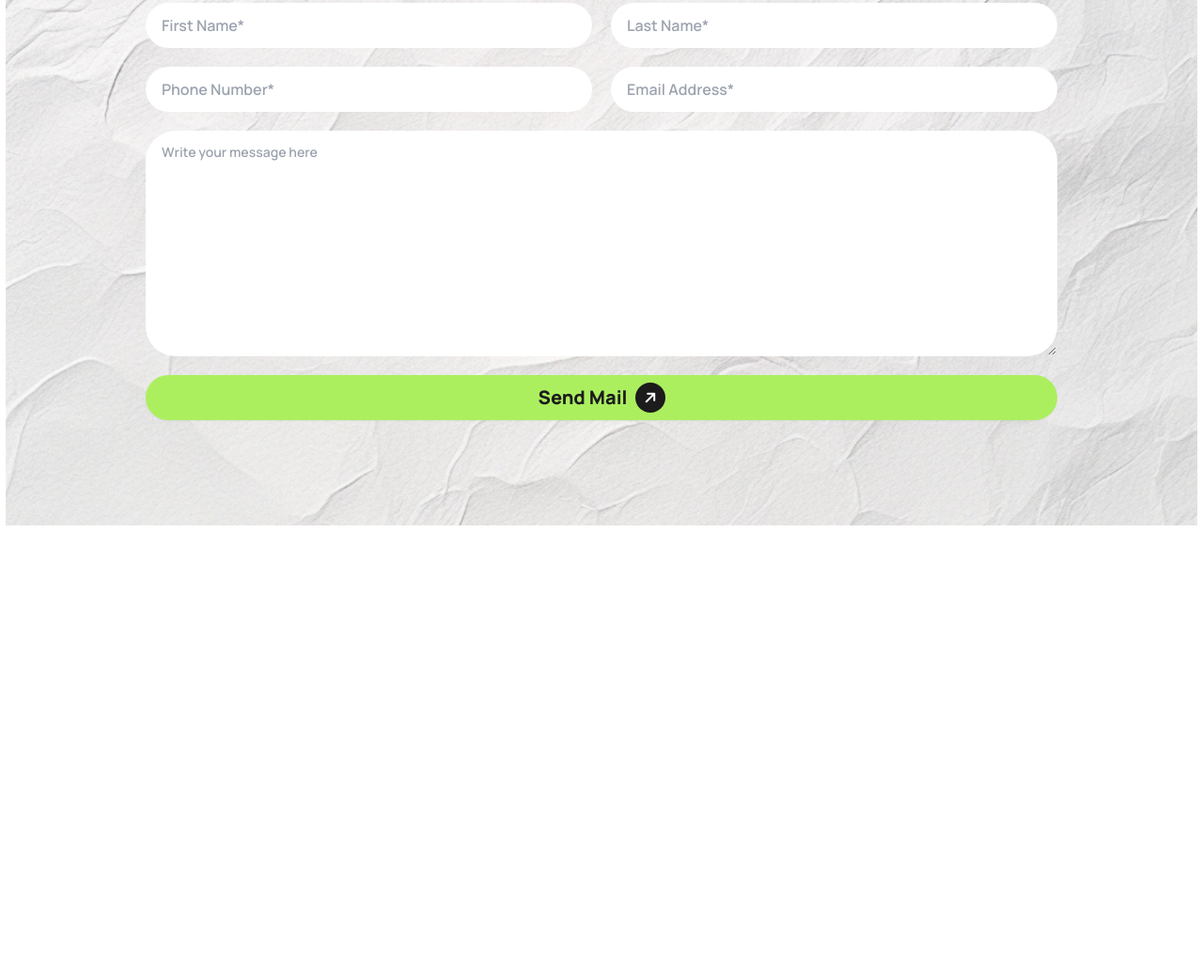
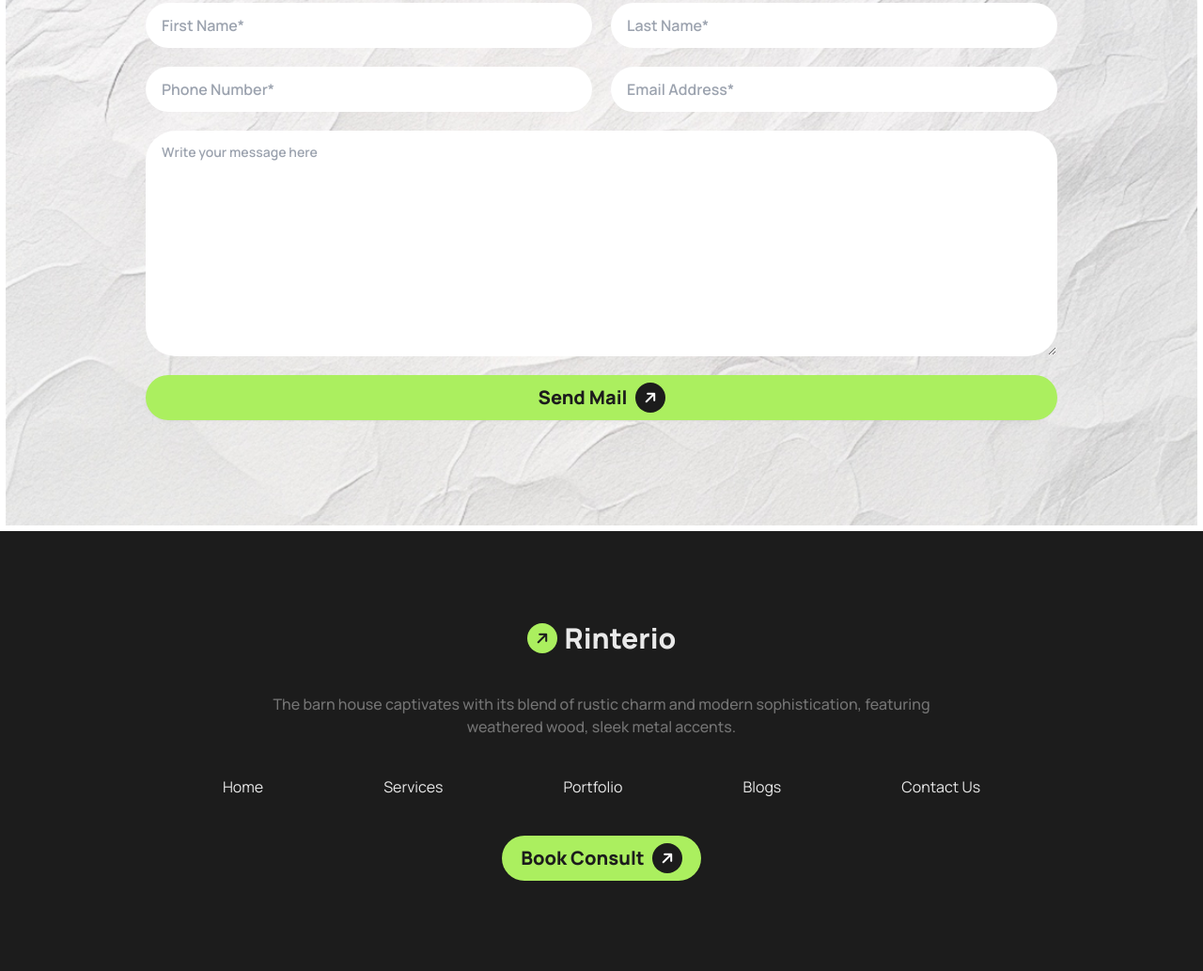
Before and after one commit to surayaahlam/interior-website-tailwind-assignment-3-ph, a plain HTML site: page index.html in a window 1280 px wide. Shown: the part 2563-3596 px from the top of the page at 94% size. Before the commit the page ends 3128 px from the top, so only its background shows below. Drawn offline with nearby package versions, Linux system fonts and the light colour scheme.

Commit message:
footer section added

```diff
--- a/index.html
+++ b/index.html
@@ -25,7 +25,8 @@
                     primary: 'rgb(33, 33, 33)',
                     secondary: 'rgb(73, 73, 73)',
                     tertiary: 'rgb(115, 115, 115)',
-                    quaternary: 'rgb(28, 28, 28) ',quinary: 'rgb(233, 233, 233)',
+                    quaternary: 'rgb(28, 28, 28) ',
+                    quinary: 'rgb(233, 233, 233)',
                     body: 'rgb(244, 244, 244)',
                     body_neutral: 'rgb(248, 248, 248)',
                     basic: 'rgb(171, 239, 95)',
@@ -45,6 +46,7 @@
 
 </head>
 <body class="font-manrope">
+    <!-- header section starts here -->
     <header class="container mx-auto bg-gradient-to-b from-body_neutral to-white py-5 lg:pt-8 lg:pb-28">
       <!-- navbar section starts here -->
       <nav class="navbar w-11/12 mx-auto">
@@ -177,7 +179,7 @@
           <p class="text-secondary text-base font-medium mt-6">The barn house captivates with its blend of rustic charm and modern sophistication, <br>featuring weathered wood, sleek metal accents.</p>
         </div>
 
-        <div class="mt-8 grid grid-cols-1 lg:grid-cols-4 gap-6">
+        <div class="mt-8 grid grid-cols-1 md:grid-cols-2 lg:grid-cols-4 gap-6">
           <div class="card bg-[#E7C1D3] p-6">
             <div>
               <img src="assets/concept.png" alt="">
@@ -210,7 +212,7 @@
       </section>
 
       <!-- lets discuss new project section starts here -->
-      <section class="mt-28 p-1.5 bg-white ">
+      <section class="mt-28 p-1.5 bg-white">
         <div class="hero py-8 lg:py-24" style="background-image: url('./assets/bg.jpg');">
           <div class="hero-content">
             <div class="w-full lg:w-[970px]">
@@ -225,13 +227,13 @@
                 <p class="text-secondary text-base font-medium mt-6">The barn house captivates with its blend of rustic charm and modern sophistication, <br>featuring weathered wood, sleek metal accents.</p>
               </div>
 
-              <form class="mt-8 grid grid-cols-1 gap-5 lg:grid-cols-2">
+              <form class="mt-8 grid grid-cols-1 gap-5 md:grid-cols-2">
                 <input type="text" placeholder="First Name*" class="input w-full max-w-[480px] rounded-[64px] text-basic font-semibold text-[#A0A0A0]" name="" id="">
                 <input type="text" placeholder="Last Name*" class="input w-full max-w-[480px] rounded-[64px] text-basic font-semibold text-[#A0A0A0]" name="" id="">
                 <input type="tel" placeholder="Phone Number*" class="input w-full max-w-[480px] rounded-[64px] text-basic font-semibold text-[#A0A0A0]" name="" id="">
                 <input type="email" placeholder="Email Address*" class="input w-full max-w-[480px] rounded-[64px] text-basic font-semibold text-[#A0A0A0]" name="" id="">
-                <textarea class="textarea h-60 max-h-60 rounded-[32px] text-basic font-semibold text-[#A0A0A0] lg:col-span-2" placeholder="Write your message here" name="" id=""></textarea>
-                <button class="btn text-xl font-extrabold text-quaternary flex items-center gap-2 bg-basic border-none rounded-[32px] px-5 lg:col-span-2">
+                <textarea class="textarea h-60 max-h-60 rounded-[32px] text-basic font-semibold text-[#A0A0A0] md:col-span-2" placeholder="Write your message here" name="" id=""></textarea>
+                <button class="btn text-xl font-extrabold text-quaternary flex items-center gap-2 bg-basic border-none rounded-[32px] px-5 md:col-span-2">
                   Send Mail
                   <div class="w-8 h-8 bg-quaternary rounded-[50%] relative">
                     <i class="fa-solid fa-arrow-right text-white text-base -rotate-45 absolute top-1 left-[9px]"></i>
@@ -243,7 +245,37 @@
         </div>
       </section>
     </main>
-    <footer>
+
+    <!-- footer section starts here -->
+    <footer class="container mx-auto footer footer-center bg-quaternary py-16 lg:py-24">
+      <div>
+        <a class="text-3xl text-quinary font-extrabold flex items-center gap-2">
+          <div class="w-8 h-8 bg-basic rounded-[50%] relative">
+            <i class="fa-solid fa-arrow-right text-quaternary text-base -rotate-45 absolute top-1 left-[9px]"></i>
+          </div>
+          Rinterio
+        </a>
+      </div>
+
+      <div class="w-11/12">
+        <p class="text-tertiary text-base font-medium">The barn house captivates with its blend of rustic charm and modern sophistication, featuring <br>weathered wood, sleek metal accents.</p>
+      </div>
+
+      <div class="flex flex-col md:flex-row lg:flex-row gap-8 lg:gap-32 text-quinary font-normal text-base">
+        <a class="link link-hover">Home</a>
+        <a class="link link-hover">Services</a>
+        <a class="link link-hover">Portfolio</a>
+        <a class="link link-hover">Blogs</a>
+        <a class="link link-hover">Contact Us</a>
+      </div>
+
+      <button class="btn text-xl font-black text-quaternary flex items-center gap-2 bg-basic border-none rounded-[32px] px-5">
+        Book Consult
+        <div class="w-8 h-8 bg-quaternary rounded-[50%] relative">
+          <i class="fa-solid fa-arrow-right text-white text-base -rotate-45 absolute top-1 left-[9px]"></i>
+        </div>
+      </button>
+
 
     </footer>
 </body>
```
